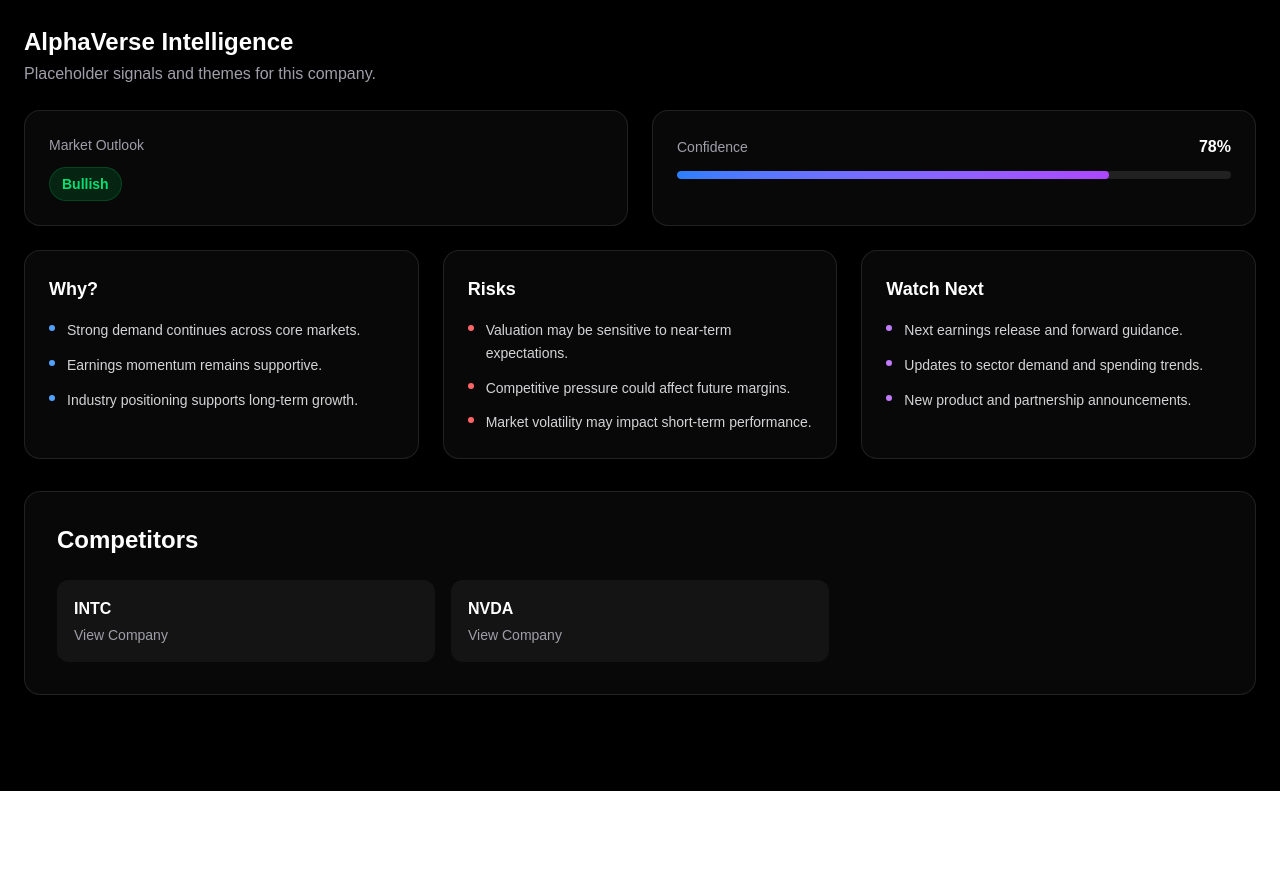
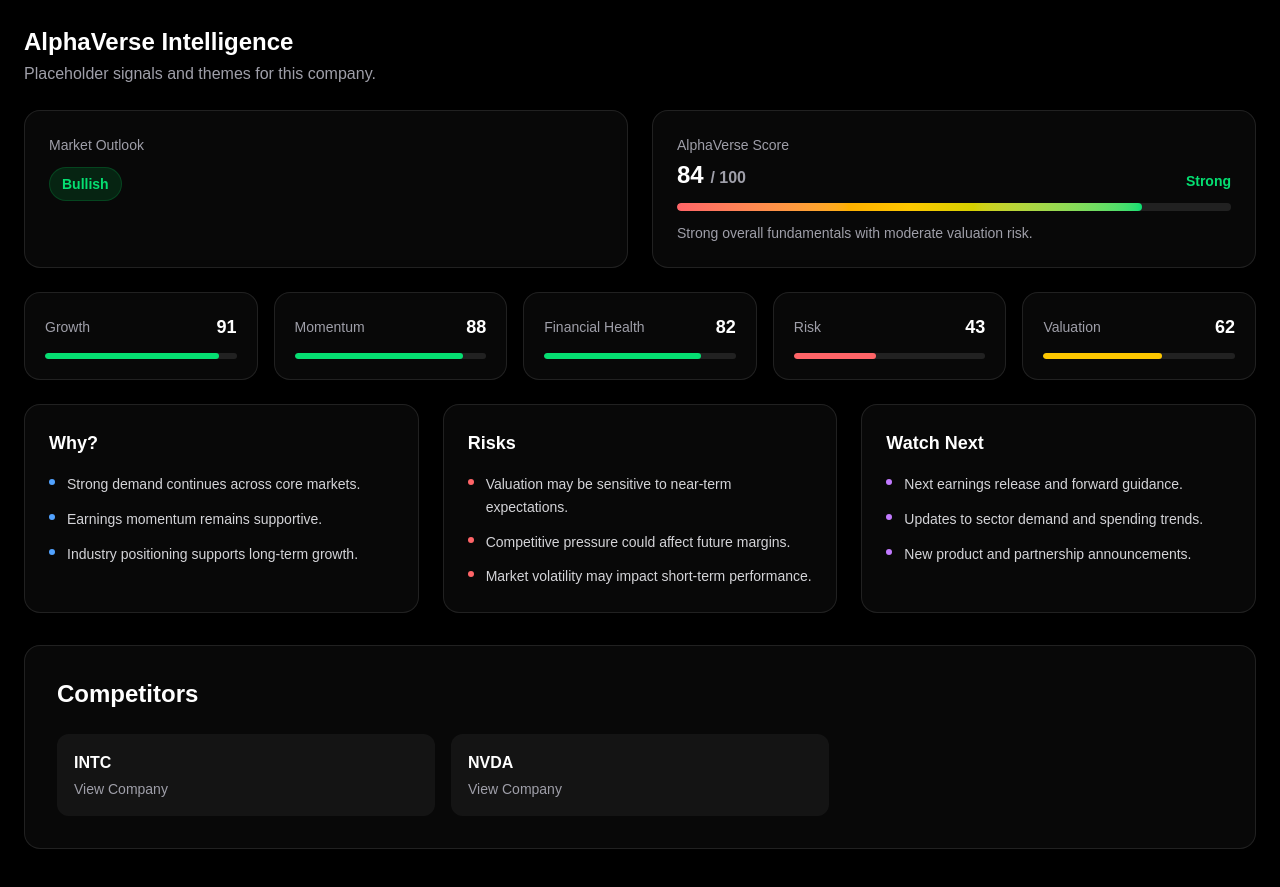
Before and after one commit to destroyer-444/AlphaVerse, a Next.js app: page /companies/AMD in a window 1280 px wide. Shown: the part 960-1847 px from the top of the page. Before the commit the page ends 1751 px from the top, so only its background shows below. Built offline with nearby package versions, Linux system fonts and the light colour scheme; no server answers.

Commit message:
Add detailed AlphaVerse company scoring breakdown

```diff
--- a/src/app/companies/[symbol]/page.tsx
+++ b/src/app/companies/[symbol]/page.tsx
@@ -42,7 +42,15 @@ export default async function CompanyPage({
   ];
   const intelligence = {
     outlook: "Bullish",
-    confidence: 78,
+    overallScore: 84,
+    scoreExplanation: "Strong overall fundamentals with moderate valuation risk.",
+    scores: [
+      { label: "Growth", value: 91 },
+      { label: "Momentum", value: 88 },
+      { label: "Financial Health", value: 82 },
+      { label: "Risk", value: 43 },
+      { label: "Valuation", value: 62 },
+    ],
     reasons: [
       "Strong demand continues across core markets.",
       "Earnings momentum remains supportive.",
@@ -58,6 +66,11 @@ export default async function CompanyPage({
       "Updates to sector demand and spending trends.",
       "New product and partnership announcements.",
     ],
+  };
+  const scoreColor = (score: number) => {
+    if (score >= 75) return "bg-green-400";
+    if (score >= 55) return "bg-yellow-400";
+    return "bg-red-400";
   };
 
   return (
@@ -110,14 +123,31 @@ export default async function CompanyPage({
                 </span>
               </div>
               <div className="bg-white/[0.03] backdrop-blur-xl border border-white/10 rounded-2xl p-6">
-                <div className="flex items-center justify-between gap-4 mb-3">
-                  <p className="text-sm text-zinc-400">Confidence</p>
-                  <p className="text-white font-semibold">{intelligence.confidence}%</p>
+                <div className="flex items-end justify-between gap-4 mb-3">
+                  <div>
+                    <p className="text-sm text-zinc-400 mb-1">AlphaVerse Score</p>
+                    <p className="text-2xl font-bold text-white">{intelligence.overallScore} <span className="text-base text-zinc-400">/ 100</span></p>
+                  </div>
+                  <span className="text-sm font-semibold text-green-400">Strong</span>
                 </div>
-                <div className="h-2 rounded-full bg-white/10 overflow-hidden">
-                  <div className="h-full rounded-full bg-gradient-to-r from-blue-500 to-purple-500" style={{ width: `${intelligence.confidence}%` }} />
+                <div className="h-2 rounded-full bg-white/10 overflow-hidden mb-3">
+                  <div className="h-full rounded-full bg-gradient-to-r from-red-400 via-yellow-400 to-green-400" style={{ width: `${intelligence.overallScore}%` }} />
                 </div>
+                <p className="text-sm text-zinc-400">{intelligence.scoreExplanation}</p>
               </div>
+            </div>
+            <div className="grid grid-cols-1 sm:grid-cols-2 lg:grid-cols-5 gap-4 mb-6">
+              {intelligence.scores.map((score) => (
+                <div key={score.label} className="bg-white/[0.03] backdrop-blur-xl border border-white/10 rounded-2xl p-5">
+                  <div className="flex items-center justify-between gap-3 mb-3">
+                    <p className="text-sm text-zinc-400">{score.label}</p>
+                    <p className="text-lg font-bold text-white">{score.value}</p>
+                  </div>
+                  <div className="h-1.5 rounded-full bg-white/10 overflow-hidden">
+                    <div className={`h-full rounded-full ${scoreColor(score.value)}`} style={{ width: `${score.value}%` }} />
+                  </div>
+                </div>
+              ))}
             </div>
             <div className="grid grid-cols-1 lg:grid-cols-3 gap-6">
               {[
```
